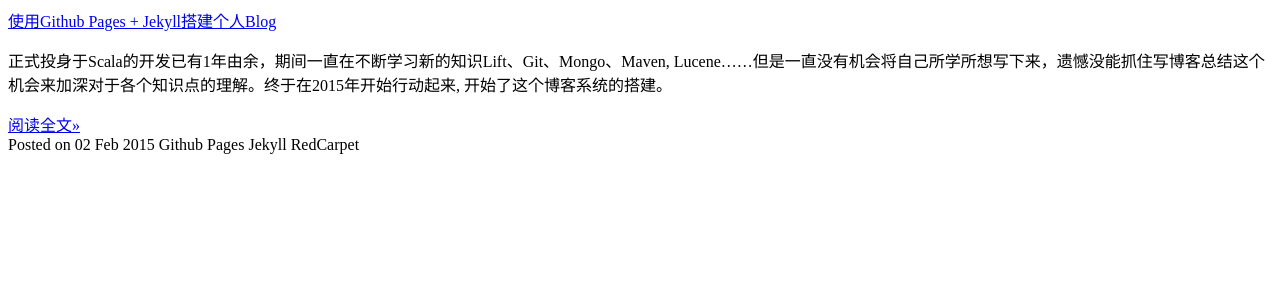
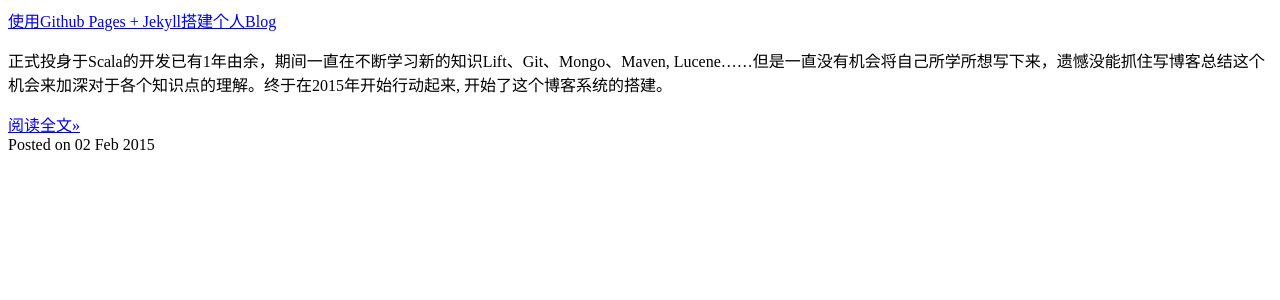
Before and after one commit to jacoffee/jacoffee.github.io, a Jekyll site: the page built from index.html, in a window 1280 px wide. Shown: the top 300 px of the page. Built offline with Jekyll 4.4.1, drawn with Linux system fonts in a browser that asks for light colours; Markdown is read by kramdown in place of the engine named in the settings.

Commit message:
try to locate md bug

```diff
--- a/_layouts/default.html
+++ b/_layouts/default.html
@@ -2,10 +2,6 @@
 <html>
 	{% include header.html %}
 	<body>
-		<div class="container">
-			<div class="group clearfix">
-				{{ content }}
-			</div>
-		</div>
+	{{ content }}
 	</body>
 </html>
--- a/_posts/2015-02-02-Set-My-Own-Blog-With-GitHub-Pages.md
+++ b/_posts/2015-02-02-Set-My-Own-Blog-With-GitHub-Pages.md
@@ -2,9 +2,7 @@
 category: posts
 date: 2015-02-02 17:15:16 UTC
 title: 使用Github Pages + Jekyll搭建个人Blog
-tags: [Github Pages, Jekyll, RedCarpet]
 ---
-
 
   正式投身于Scala的开发已有1年由余，期间一直在不断学习新的知识Lift、Git、Mongo、Maven, Lucene......但是一直没有机会将自己所学所想写下来，遗憾没能抓住写博客总结这个机会来加深对于各个知识点的理解。终于在2015年开始行动起来, 开始了这个博客系统的搭建。
 
--- a/index.html
+++ b/index.html
@@ -13,9 +13,6 @@ layout: default
 		<div class="post-meta">
 			<span class="post-date">Posted on {{ post.date | date_to_string }}</span>
 			<div class="post-tag" style="display: inline-block">
-				{% for tag in post.tags %}
-					<span>{{ tag }}</span>
-				{% endfor %}
 			</div>
 		</div>
 	{% endfor %}
```
Also changed, not shown: 2 other files.
